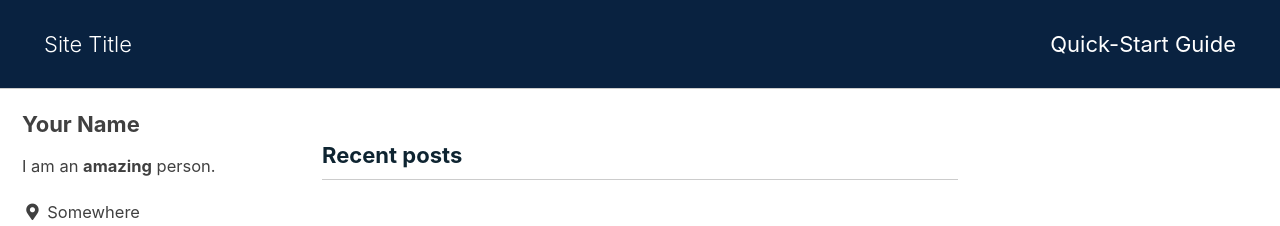
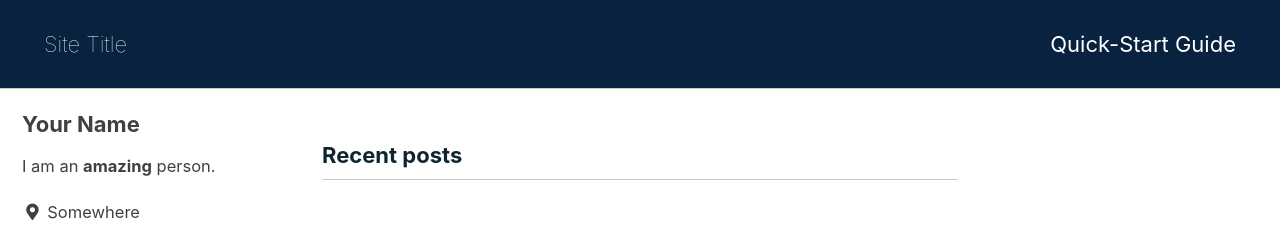
Before and after one commit to harker18/minimal-mistakes, a Jekyll site: the page built from index.html, in a window 1280 px wide. Shown: the top 226 px of the page. Built offline with Jekyll 4.4.1, drawn with Linux system fonts in a browser that asks for light colours; cached includes are drawn as plain includes; the list of posts is cut into pages by our own code.

Commit message:
font weight

```diff
--- a/_sass/minimal-mistakes/_masthead.scss
+++ b/_sass/minimal-mistakes/_masthead.scss
@@ -52,7 +52,7 @@
   display: flex;
   -ms-flex-item-align: center;
   align-self: center;
-  font-weight: 300;
+  font-weight: lighter;
 
   // z-index: 20;
 }
```
